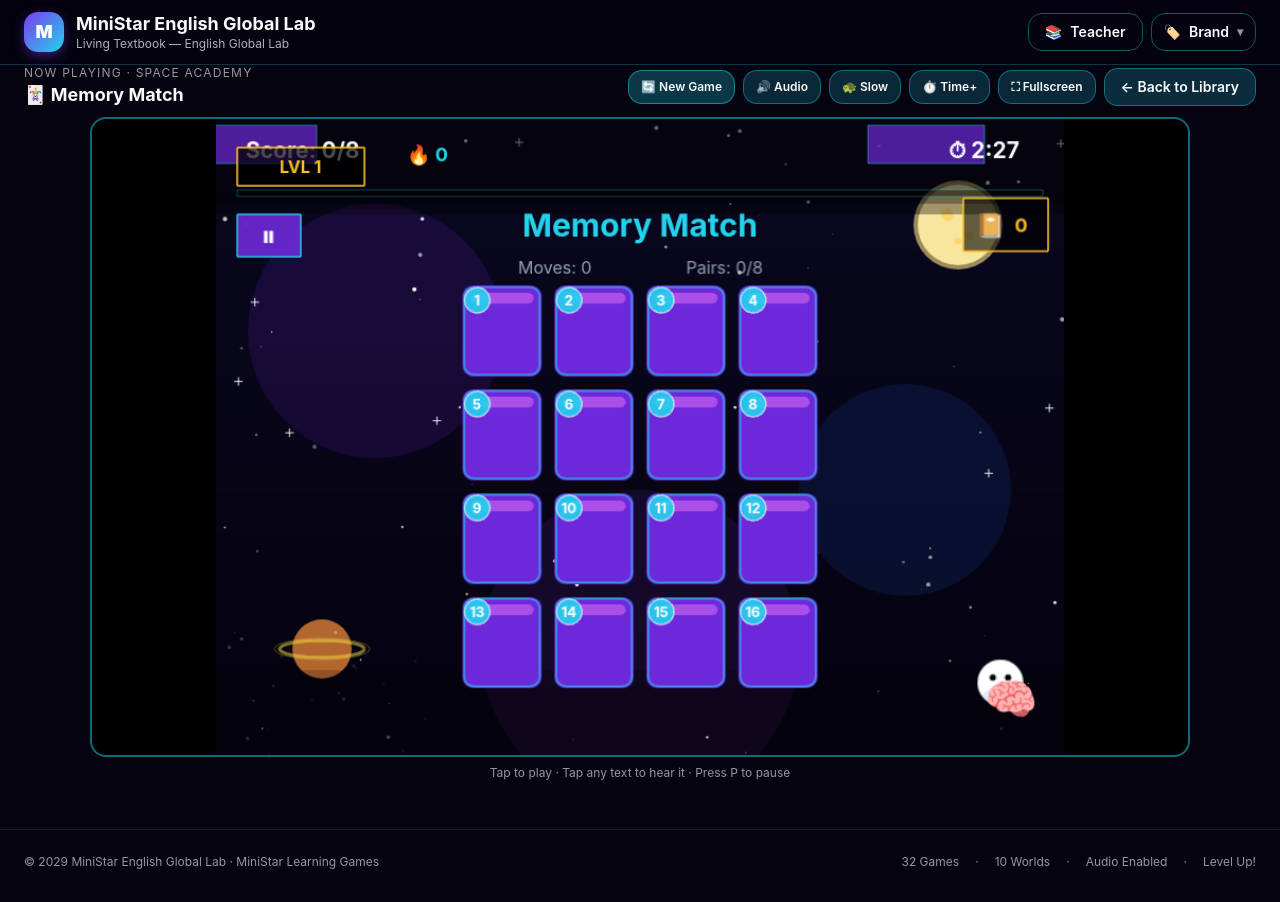
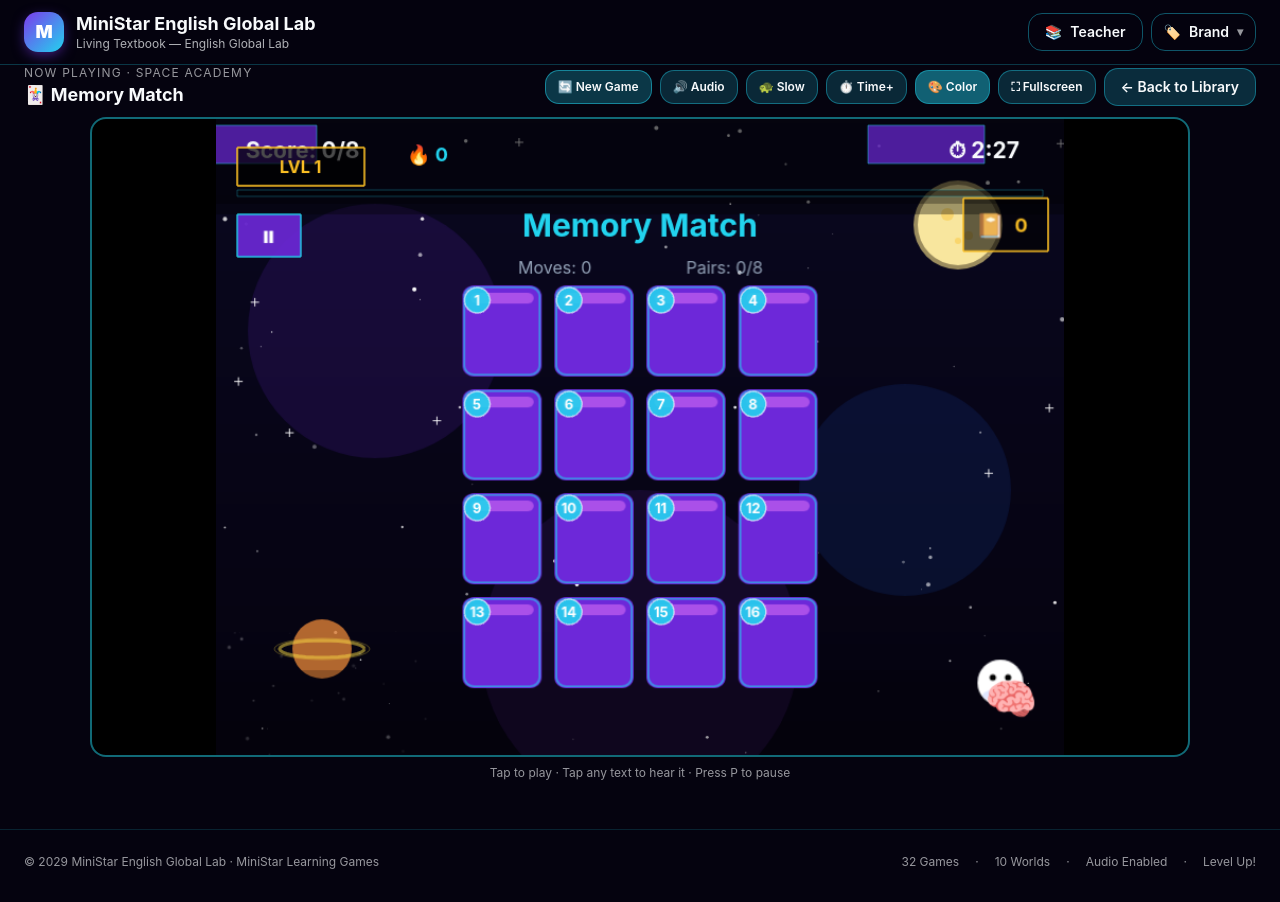
Before and after one commit to Drewsure/ministar-lab, a Next.js app: page / in a window 1280 px wide. Both pictures are taken after a click on the button "▶ Play Now!". Built offline with nearby package versions, Linux system fonts and the light colour scheme.

Commit message:
Rhythm Tap: optional color-coding toggle (🎨 Color button) — ON = gold/gray visual cues, OFF = audio-only pure listening mode, persisted in localStorage

```diff
--- a/src/app/page.tsx
+++ b/src/app/page.tsx
@@ -104,6 +104,7 @@ export default function Home() {
   // AAAA KIDS MODE — Slow Mode + Extended Time toggles (localStorage-backed).
   const [slowMode, setSlowMode] = useState(false);
   const [extendedTime, setExtendedTime] = useState(false);
+  const [rhythmColor, setRhythmColor] = useState(true);
 
   // Load stats AFTER hydration to prevent SSR mismatch
   useEffect(() => {
@@ -113,6 +114,7 @@ export default function Home() {
     try {
       setSlowMode(localStorage.getItem('ministar-slow-mode') === 'true');
       setExtendedTime(localStorage.getItem('ministar-extended-time') === 'true');
+      setRhythmColor(localStorage.getItem('ministar-rhythm-color-code') !== 'false');
     } catch {}
   }, []); // AAAA: empty array = run ONCE on mount (was missing → infinite loop)
 
@@ -365,6 +367,25 @@ export default function Home() {
                   title="Extended Time: 50% more questions per game"
                 >
                   ⏱️ Time+
+                </button>
+                {/* AAAA — Rhythm Tap color-code toggle */}
+                <button
+                  onClick={() => {
+                    const next = localStorage.getItem('ministar-rhythm-color-code') !== 'false';
+                    localStorage.setItem('ministar-rhythm-color-code', String(!next));
+                    setRhythmColor(!next);
+                  }}
+                  className="rounded-xl px-3 py-2 text-xs font-semibold"
+                  style={{
+                    background: rhythmColor
+                      ? 'color-mix(in oklab, var(--brand-accent) 45%, transparent)'
+                      : 'color-mix(in oklab, var(--brand-accent) 18%, transparent)',
+                    color: 'var(--brand-text)',
+                    border: '1px solid color-mix(in oklab, var(--brand-accent) 40%, transparent)',
+                  }}
+                  title="Rhythm Tap: color-code must-tap words (ON = gold/gray, OFF = audio only)"
+                >
+                  🎨 Color
                 </button>
                 <button
                   onClick={() => {
--- a/src/game/scenes/RhythmTapScene.ts
+++ b/src/game/scenes/RhythmTapScene.ts
@@ -54,6 +54,11 @@ export default class RhythmTapScene extends BaseEngine {
   private hitLineGlow!: Phaser.GameObjects.Rectangle;
   private scoreText!: Phaser.GameObjects.Text;
   private comboText!: Phaser.GameObjects.Text;
+  // AAAA: Color-coding toggle — when true, must-tap notes glow gold and
+  // free-pass notes are dim gray. When false, all notes look identical
+  // and the child must rely on audio only (harder "pure listening" mode).
+  // Read from localStorage 'ministar-rhythm-color-code' (default: true).
+  private _colorCodeNotes = true;
   private feedbackText!: Phaser.GameObjects.Text;
   private accuracyText!: Phaser.GameObjects.Text;
   private promptBg!: Phaser.GameObjects.Rectangle;
@@ -68,6 +73,11 @@ export default class RhythmTapScene extends BaseEngine {
   protected maxQuestions() { return Math.min(this.terms.length, 15); }
 
   protected buildWorld() {
+    // AAAA: Load color-code preference from localStorage (default: ON).
+    try {
+      this._colorCodeNotes = localStorage.getItem('ministar-rhythm-color-code') !== 'false';
+    } catch {}
+
     this.add.text(this.scale.width / 2, 35, '🎵 Rhythm Tap', {
       fontFamily: 'Inter, sans-serif', fontSize: '24px',
       color: this.hex(this.theme.accent), fontStyle: 'bold',
@@ -221,13 +231,26 @@ export default class RhythmTapScene extends BaseEngine {
     const startX = (this.scale.width - totalW) / 2 + this.LANE_W / 2;
     const x = startX + lane * this.LANE_W;
 
-    // AAAA: must-tap notes glow gold; free-pass notes are dimmer.
+    // AAAA: Color identification is OPTIONAL — controlled by _colorCodeNotes flag.
+    // When ON: must-tap notes glow gold, free-pass notes are dim gray.
+    // When OFF: all notes look identical — child must rely on AUDIO ONLY
+    // (whether the word was spoken) to decide which to tap. This is the
+    // harder "pure listening" mode, toggled by a setting.
+    const colorCode = this._colorCodeNotes;
+    const bgColor = colorCode
+      ? (mustTap ? this.theme.warning : this.theme.card)
+      : this.theme.accent; // Same color for both when color-coding is OFF
+    const bgAlpha = colorCode ? (mustTap ? 0.9 : 0.5) : 0.85;
+    const strokeColor = colorCode ? (mustTap ? 0xffff00 : 0xffffff) : 0xffffff;
+    const strokeAlpha = colorCode ? (mustTap ? 0.8 : 0.3) : 0.4;
+    const textColor = colorCode ? (mustTap ? '#ffffff' : '#999999') : '#ffffff';
+
     const bg = this.add.rectangle(x, this.SPAWN_Y, this.LANE_W - 24, 50,
-      mustTap ? this.theme.warning : this.theme.card, mustTap ? 0.9 : 0.5)
-      .setStrokeStyle(2, mustTap ? 0xffff00 : 0xffffff, mustTap ? 0.8 : 0.3).setDepth(15);
+      bgColor, bgAlpha)
+      .setStrokeStyle(2, strokeColor, strokeAlpha).setDepth(15);
     const text = this.add.text(x, this.SPAWN_Y, word, {
       fontFamily: 'Inter, sans-serif', fontSize: '18px',
-      color: mustTap ? '#ffffff' : '#999999', fontStyle: 'bold',
+      color: textColor, fontStyle: 'bold',
     }).setOrigin(0.5).setDepth(16);
 
     const note: FallingNote = {
```
